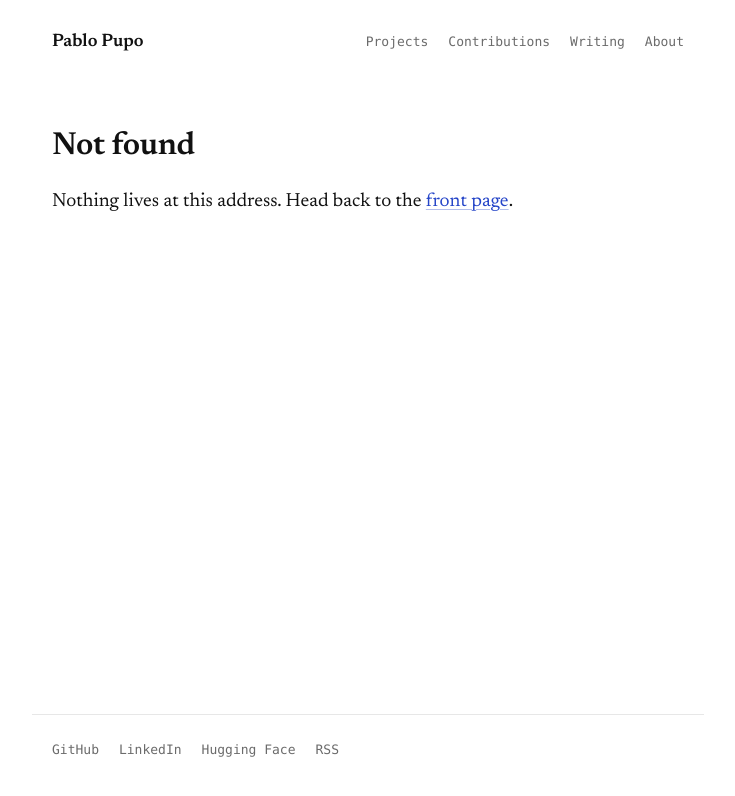
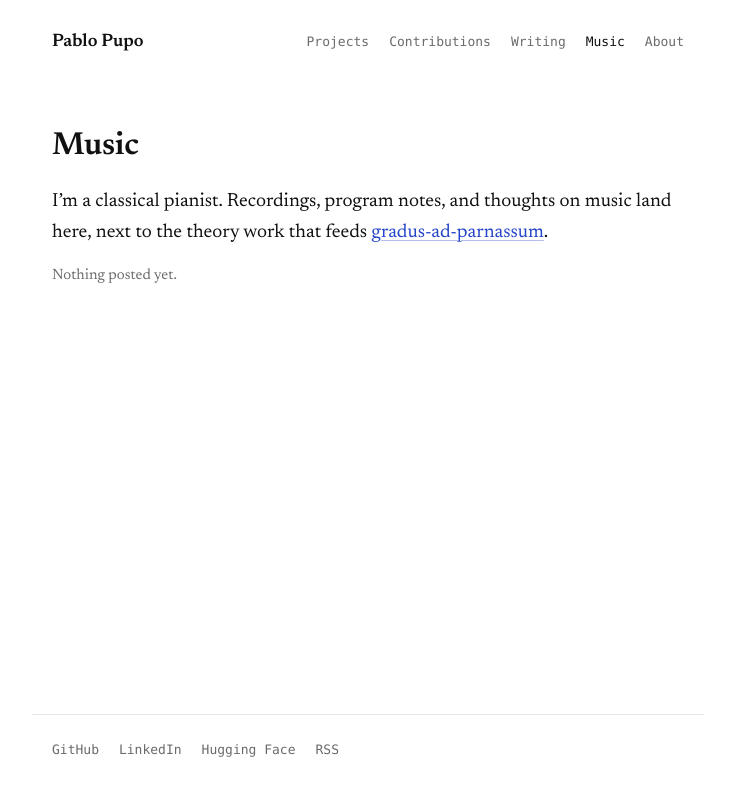
Before and after one commit to pablopupo/pablopupo.com, a Next.js app: page /music in a window 1280 px wide. Before the commit this address had no page. Shown: the top 796 px of the page, without its empty margins (272-1007 px from the left). Built offline with nearby package versions, Linux system fonts and the light colour scheme.

Commit message:
Add a music page fed by music-tagged posts

```diff
--- /dev/null
+++ b/app/music/page.tsx
@@ -0,0 +1,44 @@
+import type { Metadata } from "next";
+import Link from "next/link";
+import { getPosts, formatDate } from "@/lib/posts";
+
+export const metadata: Metadata = {
+  title: "Music",
+};
+
+export default function Music() {
+  const posts = getPosts().filter((post) => post.tags.includes("music"));
+
+  return (
+    <>
+      <h1>Music</h1>
+      <p>
+        I&rsquo;m a classical pianist. Recordings, program notes, and thoughts
+        on music land here, next to the theory work that feeds{" "}
+        <a href="https://github.com/pablopupo/gradus-ad-parnassum">
+          gradus-ad-parnassum
+        </a>
+        .
+      </p>
+      {posts.length > 0 ? (
+        <ul className="posts">
+          {posts.map((post) => (
+            <li key={post.slug}>
+              <div className="head">
+                <Link href={`/writing/${post.slug}`}>{post.title}</Link>
+              </div>
+              <span className="meta">
+                <time dateTime={post.date}>{formatDate(post.date)}</time>
+                {" · "}
+                {post.readMinutes} min read
+              </span>
+              {post.description && <p className="excerpt">{post.description}</p>}
+            </li>
+          ))}
+        </ul>
+      ) : (
+        <p className="graph-note">Nothing posted yet.</p>
+      )}
+    </>
+  );
+}
--- a/app/nav.tsx
+++ b/app/nav.tsx
@@ -7,6 +7,7 @@ const links = [
   ["/projects", "Projects"],
   ["/contributions", "Contributions"],
   ["/writing", "Writing"],
+  ["/music", "Music"],
   ["/about", "About"],
 ] as const;
 
```
Also changed, not shown: app/sitemap.ts (+8 -1 lines).
